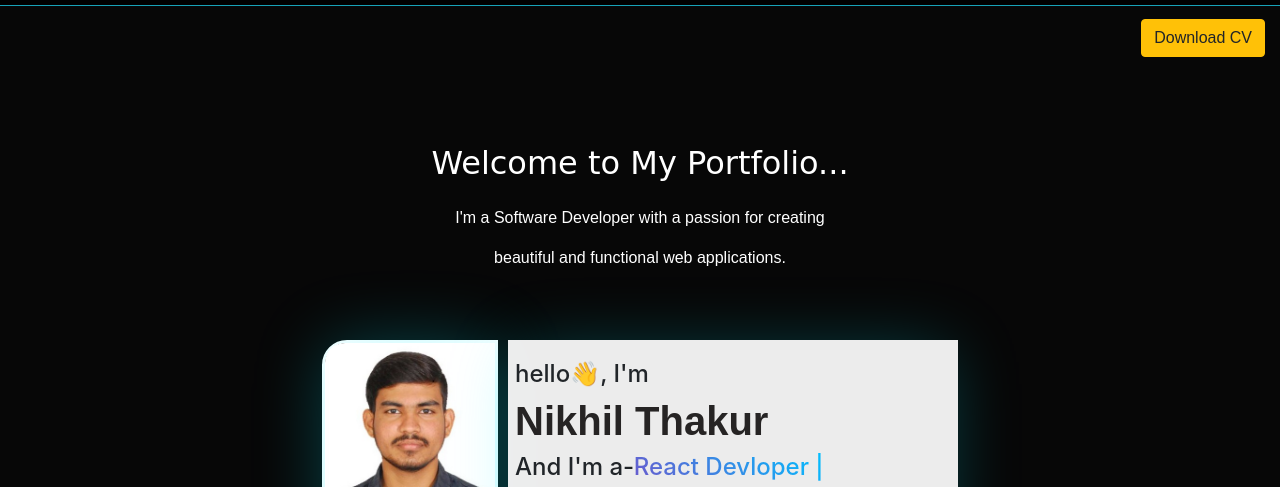
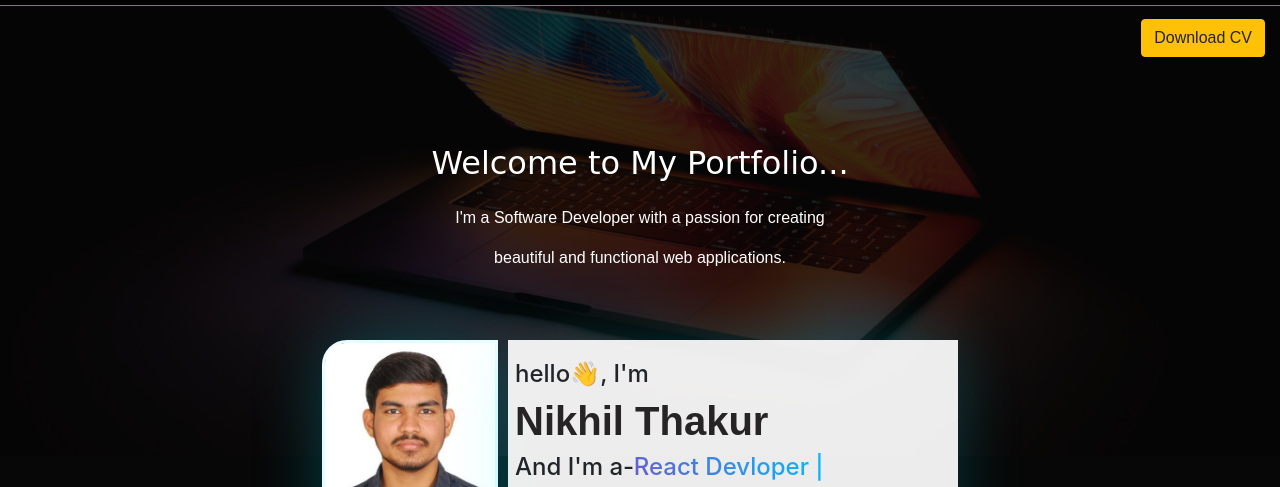
Before and after one commit to nikhilthakur21/Personal-portfolio-Website, a plain HTML site: page index.html in a window 1280 px wide. Shown: the part 61-548 px from the top of the page. Drawn offline with nearby package versions, Linux system fonts and the light colour scheme; the site is published under a folder, as on GitHub Pages, so addresses that start at the root find nothing; a web font is replaced by a local one.

Commit message:
Update style.css

```diff
--- a/style.css
+++ b/style.css
@@ -51,7 +51,7 @@ nav.navbar {
   box-sizing: border-box;
   width: 100%;
   height: 450px;
-  background-image: url("/assets/opnlap.jpg");
+  background-image: url("assets/opnlap.jpg");
   background-size: cover;
   background-position: center;
   background-repeat: no-repeat;
```
